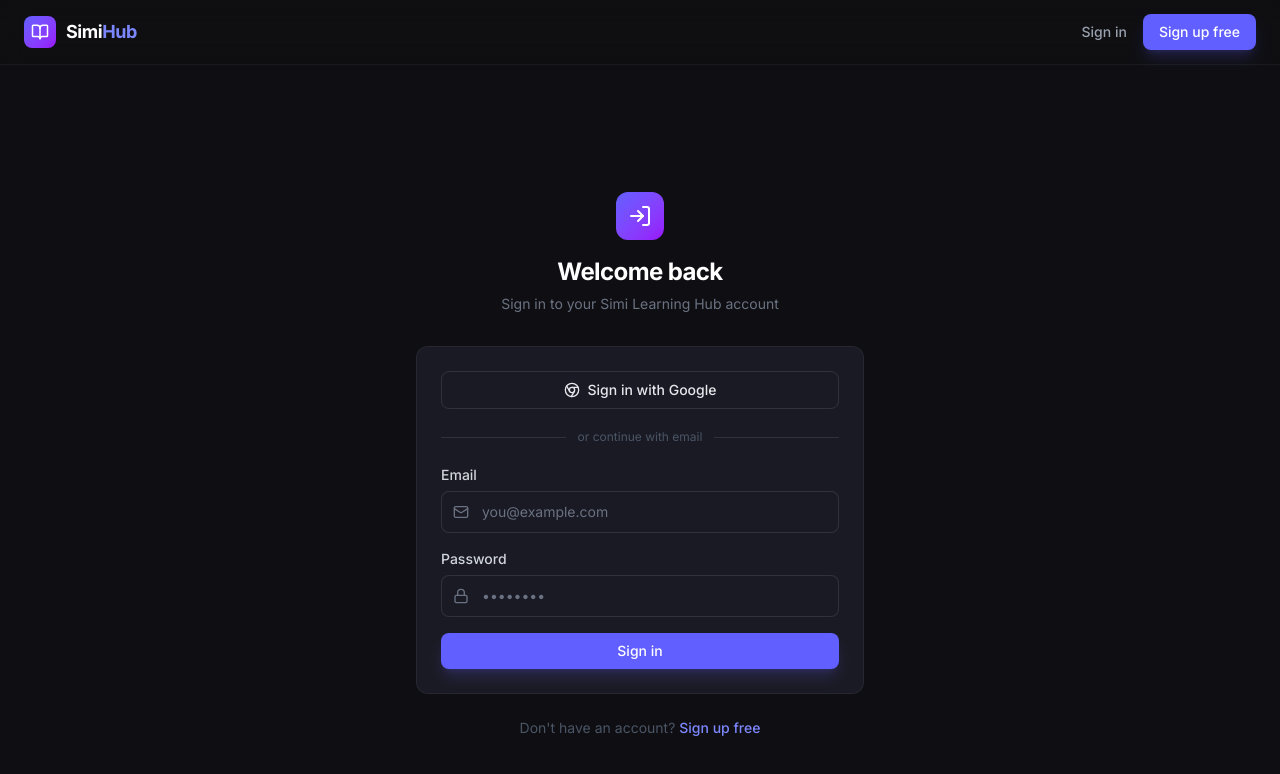
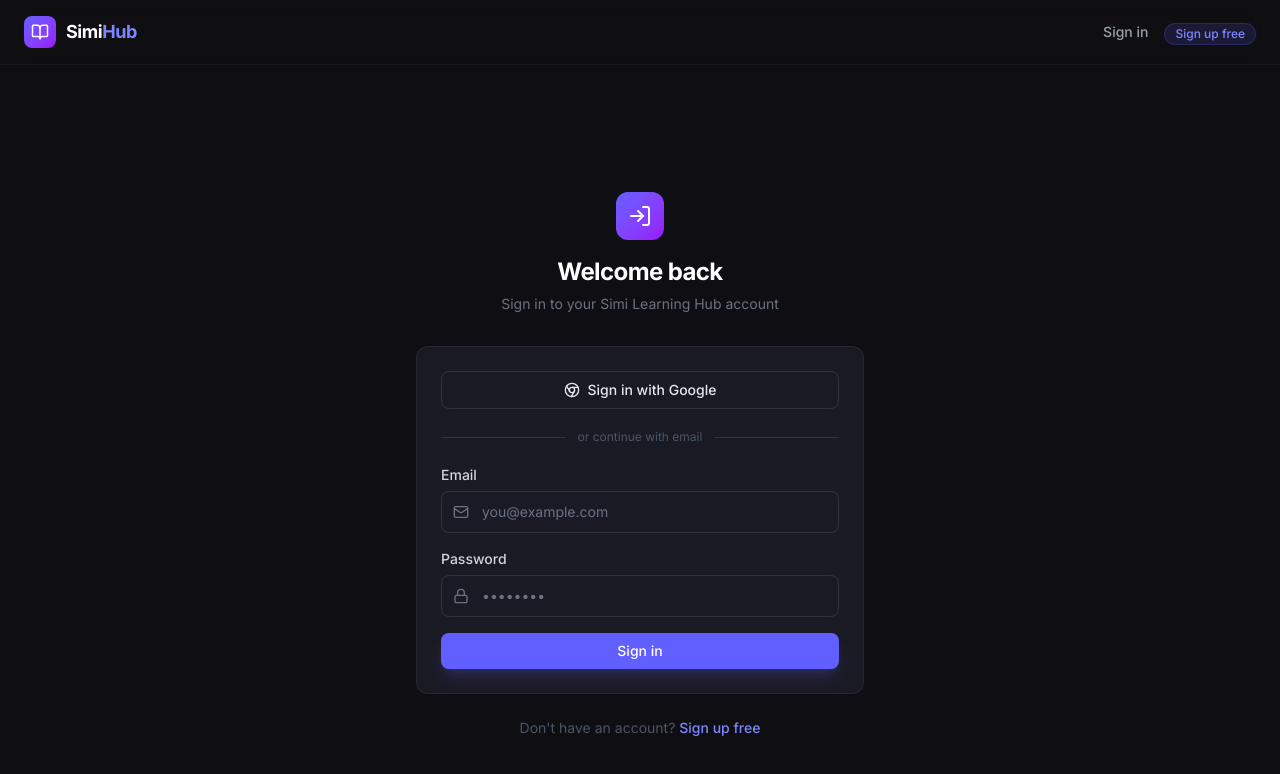
Before and after one commit to srinath-712/simi-learning-hub, a Next.js app: page /login in a window 1280 px wide. Shown: the top 774 px of the page. Built offline with nearby package versions, Linux system fonts and the light colour scheme; no server answers.

Commit message:
dashboard

```diff
--- a/src/app/login/page.tsx
+++ b/src/app/login/page.tsx
@@ -42,7 +42,7 @@
     }
 
     toast.success('Signed in successfully!')
-    router.push(redirect || '/learn')
+    router.push(redirect || '/dashboard')
   }
 
   const handleGoogleSignIn = async () => {
--- a/src/components/layout/Navbar.tsx
+++ b/src/components/layout/Navbar.tsx
@@ -8,7 +8,7 @@
 import { Badge } from '@/components/ui/Badge'
 
 export function Navbar() {
-  const { profile, isAuthenticated, isTutor, signOut } = useAuth()
+  const { profile, isAuthenticated, canManageContent, signOut } = useAuth()
   const pathname = usePathname()
   const [mobileMenuOpen, setMobileMenuOpen] = useState(false)
   const [userMenuOpen, setUserMenuOpen] = useState(false)
@@ -22,7 +22,7 @@
       <div className="max-w-7xl mx-auto px-4 sm:px-6">
         <div className="flex items-center justify-between h-16">
           {/* Logo */}
-          <Link href={isAuthenticated ? (isTutor ? '/dashboard' : '/learn') : '/'} className="flex items-center gap-2.5">
+          <Link href={isAuthenticated ? (canManageContent ? '/dashboard' : '/learn') : '/'} className="flex items-center gap-2.5">
             <div className="w-8 h-8 rounded-lg bg-gradient-to-br from-indigo-500 to-purple-600 flex items-center justify-center">
               <BookOpen className="w-4.5 h-4.5 text-white" />
             </div>
@@ -35,7 +35,7 @@
           <div className="hidden md:flex items-center gap-4">
             {isAuthenticated ? (
               <>
-                {isTutor ? (
+                {canManageContent && (
                   <Link
                     href="/dashboard"
                     className={`text-sm font-medium transition-colors ${
@@ -44,7 +44,7 @@
                   >
                     Dashboard
                   </Link>
-                ) : (
+                )}
                 <Link
                   href="/learn"
                   className={`text-sm font-medium transition-colors ${
@@ -53,7 +53,6 @@
                 >
                   Learn
                 </Link>
-                )}
 
                 {/* User menu */}
                 <div className="relative">
@@ -79,17 +78,7 @@
                     <>
                       <div className="fixed inset-0 z-10" onClick={() => setUserMenuOpen(false)} />
                       <div className="absolute right-0 mt-2 w-48 rounded-xl bg-[#1a1a24] border border-white/10 shadow-xl z-20 py-1.5">
-                        {!isTutor && (
-                          <Link
-                            href="/account"
-                            onClick={() => setUserMenuOpen(false)}
-                            className="flex items-center gap-2.5 px-4 py-2.5 text-sm text-gray-300 hover:bg-white/5 hover:text-white transition-colors"
-                          >
-                            <User className="w-4 h-4" />
-                            Account
-                          </Link>
-                        )}
-                        {isTutor && (
+                        {canManageContent && (
                           <Link
                             href="/dashboard"
                             onClick={() => setUserMenuOpen(false)}
@@ -99,6 +88,14 @@
                             Dashboard
                           </Link>
                         )}
+                        <Link
+                          href="/account"
+                          onClick={() => setUserMenuOpen(false)}
+                          className="flex items-center gap-2.5 px-4 py-2.5 text-sm text-gray-300 hover:bg-white/5 hover:text-white transition-colors"
+                        >
+                          <User className="w-4 h-4" />
+                          Account
+                        </Link>
                         <button
                           onClick={() => {
                             setUserMenuOpen(false)
@@ -122,11 +119,8 @@
                 >
                   Sign in
                 </Link>
-                <Link
-                  href="/register"
-                  className="px-4 py-2 text-sm font-medium bg-indigo-500 hover:bg-indigo-600 text-white rounded-lg transition-all duration-150 shadow-lg shadow-indigo-500/20"
-                >
-                  Sign up free
+                <Link href="/register">
+                  <Badge variant="info">Sign up free</Badge>
                 </Link>
               </>
             )}
@@ -159,7 +153,7 @@
                   </div>
                 </div>
 
-                {isTutor ? (
+                {canManageContent && (
                   <Link
                     href="/dashboard"
                     onClick={() => setMobileMenuOpen(false)}
@@ -167,8 +161,7 @@
                   >
                     Dashboard
                   </Link>
-                ) : (
-                  <>
+                )}
                 <Link
                   href="/learn"
                   onClick={() => setMobileMenuOpen(false)}
@@ -183,8 +176,6 @@
                 >
                   Account
                 </Link>
-                  </>
-                )}
 
                 <button
                   onClick={() => {
```
Lines whose indentation alone changed are shown as unchanged.
